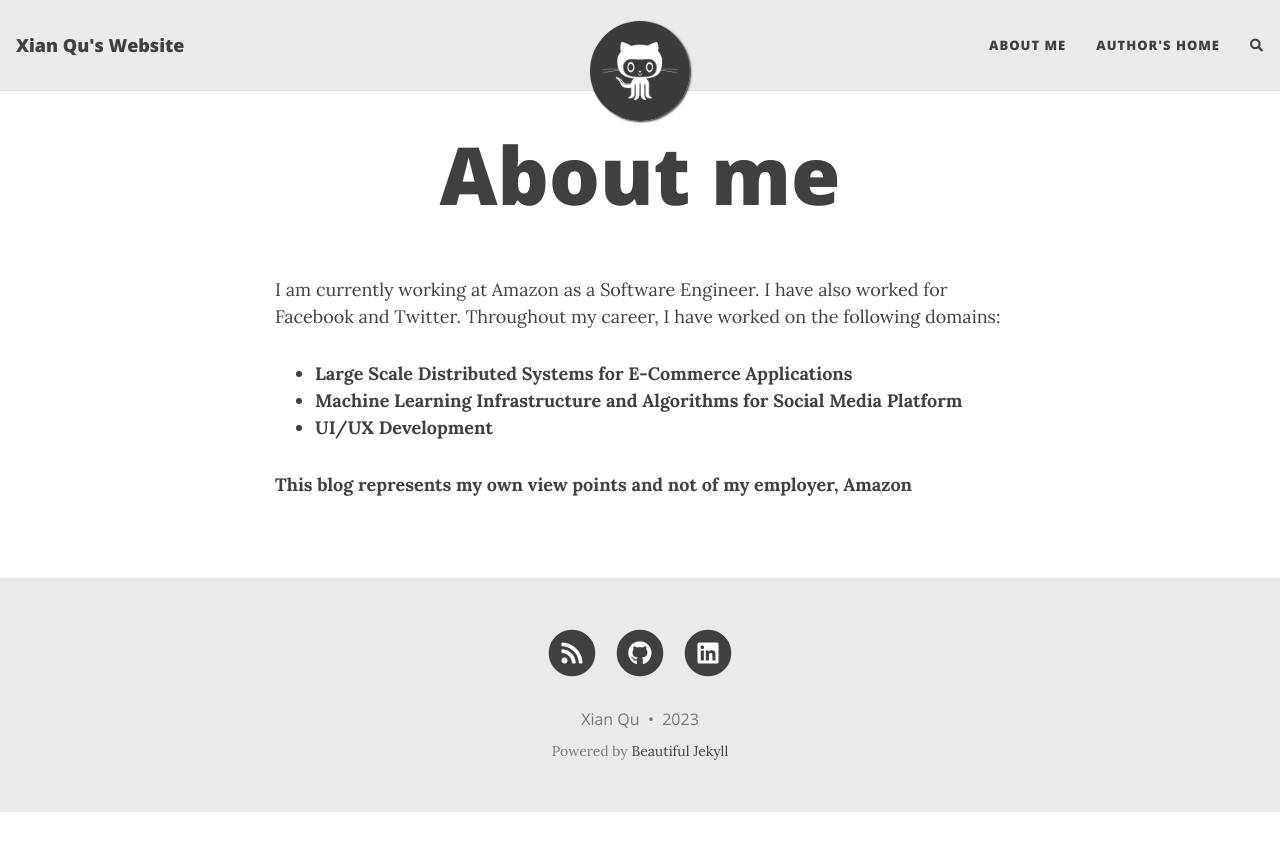
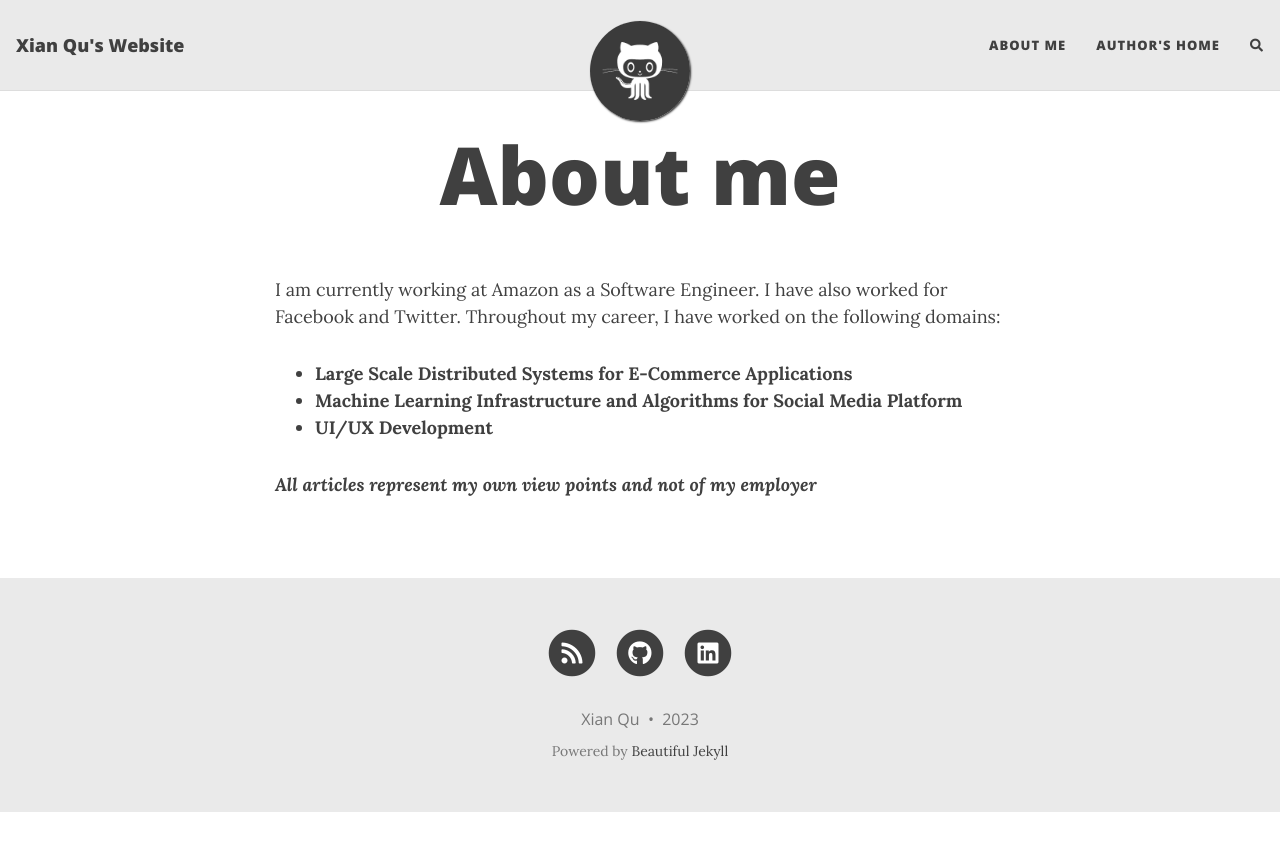
Before and after one commit to xianqugithub/xianqugithub.github.io, a Jekyll site: the page built from aboutme.md, in a window 1280 px wide. Shown: the top 851 px of the page. Built offline with Jekyll 4.4.1, drawn with Linux system fonts in a browser that asks for light colours; nearby versions of some CDN libraries; comment, search, counter and statistics services are not loaded.

Commit message:
change all about me disclaimer.

```diff
--- a/aboutme.md
+++ b/aboutme.md
@@ -10,4 +10,4 @@
 - **UI/UX Development**
 
 
-**This blog represents my own view points and not of my employer, Amazon**
+***All articles represent my own view points and not of my employer***
```
